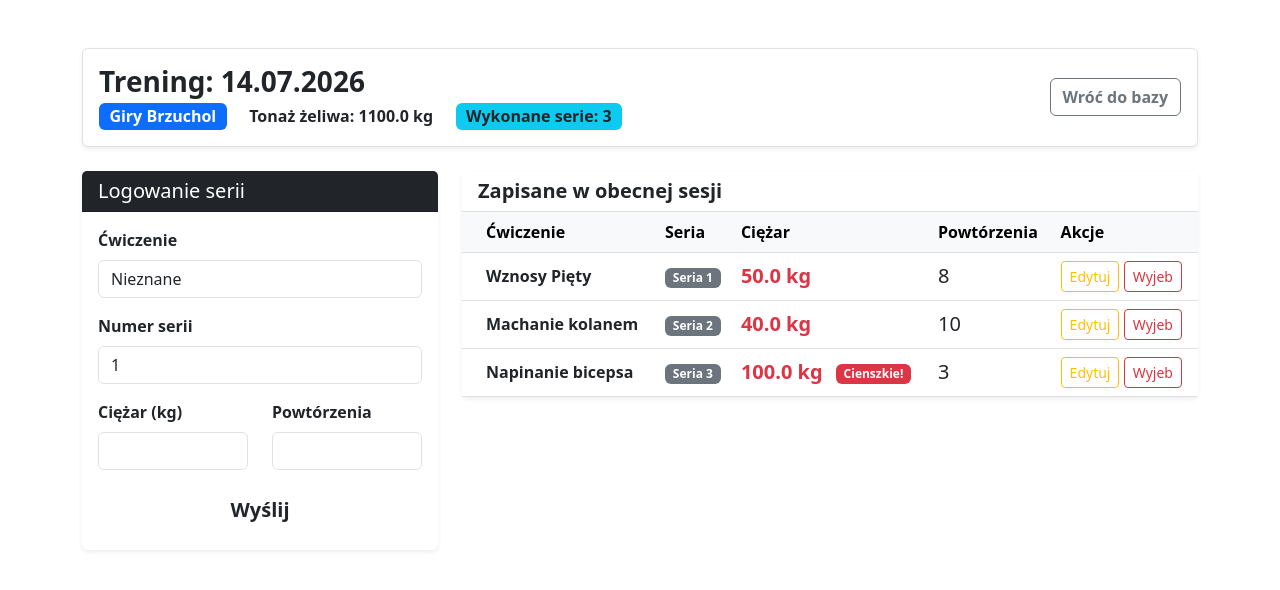
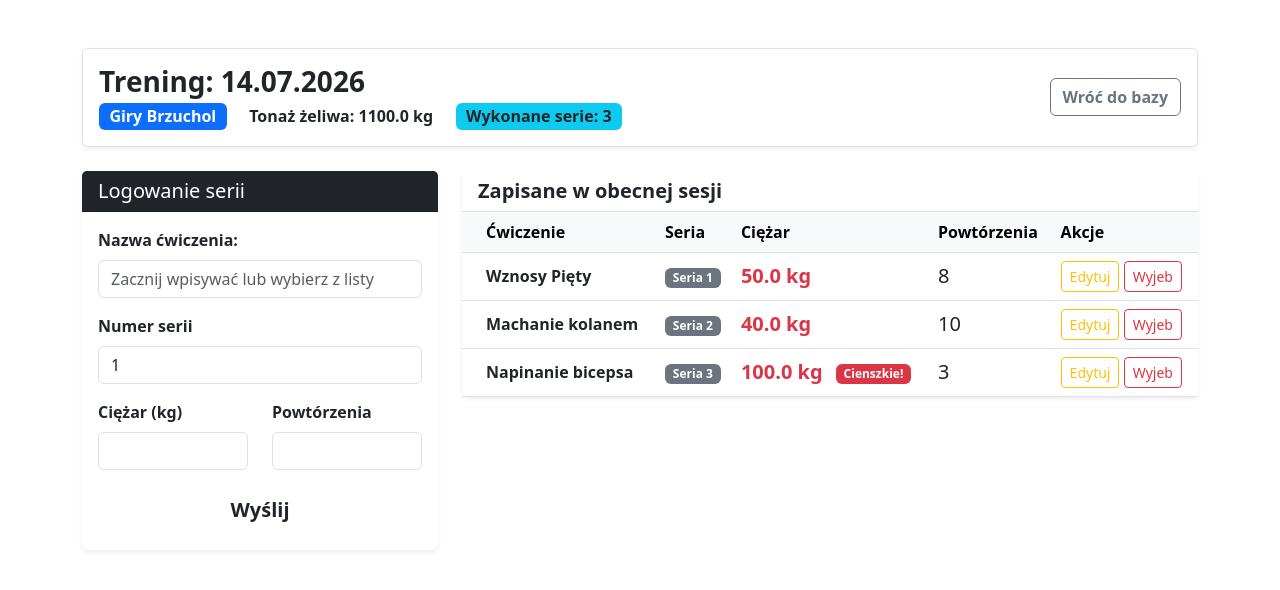
Before and after one commit to bartli555/gym_tracker, a Django app: page /trening/1/ in a window 1280 px wide. Shown: the top 590 px of the page. Run offline with Django 5.2, Linux system fonts and the light colour scheme; data comes from the database, SQL or seed files in the repository; both versions use the stored data as it was after the commit.

Commit message:
Możemy wybierać dostępne ćwiczenia z listy :)

```diff
--- a/workout/templates/workout/workout_detail.html
+++ b/workout/templates/workout/workout_detail.html
@@ -33,8 +33,15 @@
                                 {% csrf_token %}
 
                                 <div class="mb-3">
-                                    <label class="form-label fw-bold">Ćwiczenie</label>
-                                    {{ form.exercise }}
+                                    <label for="exerciseInput" class="form-label fw-bold">Nazwa ćwiczenia:</label>
+                                    <input type="text" name="exercise" id="exerciseInput" class="form-control"
+                                            list="exerciseOptions" placeholder="Zacznij wpisywać lub wybierz z listy" autocomplete="off" required>
+                                    <!-- Niewidzialna lista podpowiedzi zasilana z bazy -->
+                                    <datalist id="exerciseOptions">
+                                        {% for ex in unique_exercises %}
+                                            <option value="{{ ex }}"></option>
+                                        {% endfor %}
+                                    </datalist>
                                 </div>
 
                                 <div class="mb-3">
--- a/workout/views.py
+++ b/workout/views.py
@@ -59,6 +59,9 @@ def workout_detail(request, pk):
      # Wyciągamy konkretny trening z bazy na podstawie jego ID (pk - primary key)
      workout = get_object_or_404(Workout, pk=pk)
 
+     # Wyciągamy listę wszystkich unikalnych ćwiczeń z bazy
+     unique_exercises = TrainingSet.objects.values_list('exercise', flat=True).distinct()
+
      if request.method == 'POST':
           form = TrainingSetForm(request.POST)
           if form.is_valid():
@@ -76,6 +79,7 @@ def workout_detail(request, pk):
 
      context = {
           'workout': workout,
+          'unique_exercises': unique_exercises,
           'form': form,
           'sets': workout.sets.all().order_by('id') # Wyciągamy dodane już serie
      }
```
Also changed, not shown: db.sqlite3.
